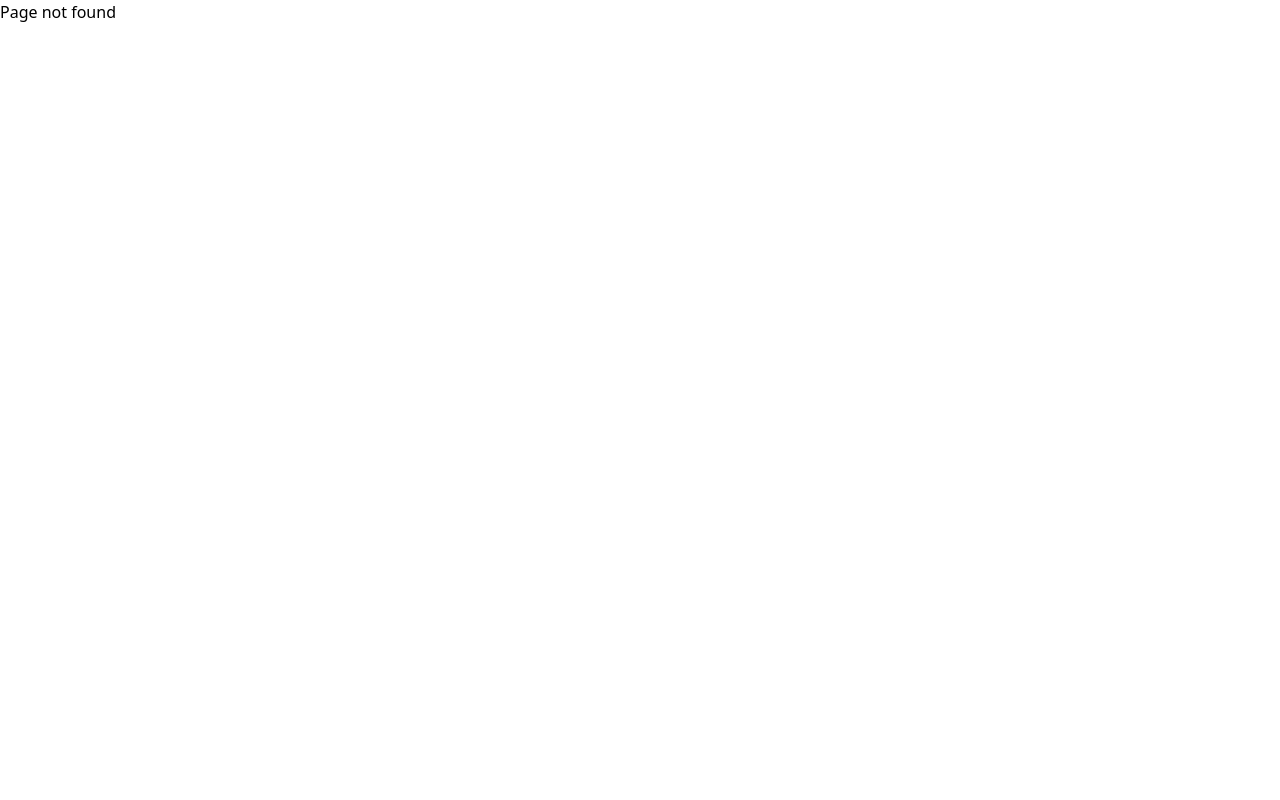
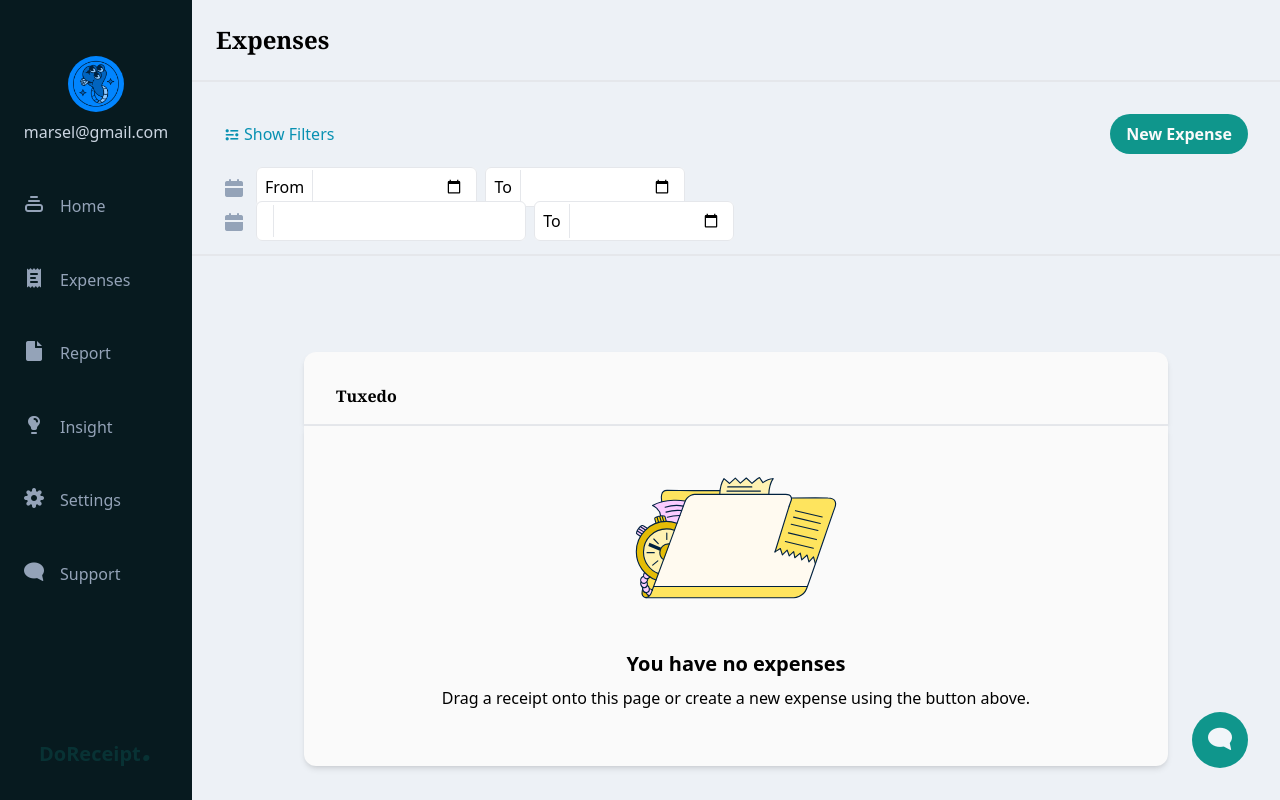
Before and after one commit to MarselDokubo/doreceipt, a React (Vite) app: page /inbox/expenses in a window 1280 px wide. Before the commit this address had no page. Built offline with nearby package versions, Linux system fonts and the light colour scheme; a web font is replaced by a local one.

Commit message:
chore: expenses ui part-one

```diff
--- a/src/App.jsx
+++ b/src/App.jsx
@@ -10,6 +10,7 @@ import { Nav } from './components/nav'
 import {Home } from './pages/home'
 import { AuthProvider } from './context/authContext'
 import { AuthLayout } from './pages/authlayout'
+import { Expenses } from './pages/expenses'
 
 const router = createBrowserRouter(createRoutesFromElements(
   <Route>
@@ -19,6 +20,7 @@ const router = createBrowserRouter(createRoutesFromElements(
       </ Route>
       <Route path='/inbox' element={<InboxLayout />} >
         <Route index element={ <Home />} />
+        <Route path="expenses" element={ <Expenses />} />
       </Route>
       <Route path='/*' element={<h2>Page not found</h2> } />
     </Route>
--- /dev/null
+++ b/src/pages/expenses.jsx
@@ -0,0 +1,75 @@
+import { useState } from "react";
+import { ChatIcon } from "../components/chat-icon";
+import { Button } from "../ui/button";
+
+export function Expenses() {
+    const [isVisible, setIsVisible] = useState(false)
+    function toggleVisibility() {
+        setIsVisible(prev => !prev)
+    }
+    return (
+        <div className="bg-light-400 h-screen">
+            <div className="font-serif font-bold text-xl md:text-2xl px-6 py-4 md:py-6 border-b-2 flex items-center justify-between ">
+                <p>Expenses</p>
+            </div>
+            <div className="border-b-2 p-4">
+            <div className=" p-4 flex items-center justify-between relative">
+                <div className="filter">
+                    <button className="text-cyan-600">
+                        <i className="font-expens expensicons expensicons-inbox mr-1 text-cyan-600 align-[-2px]">&#xE94a;</i>
+                        <span>Show Filters</span>
+                    </button>
+                </div>
+                <div className={`${!isVisible && "hidden"} expense-options bg-light-300 py-2 w-64 rounded-md absolute right-5 top-[60px] pb-6 shadow-sm`}>
+                    <h2 className="mb-4 mx-4 uppercase text-xs font-bold">Expense</h2>
+                    <p className="hover:bg-primary-100 px-4"><i className="font-expens expensicons  mr-1 text-xl text-primary-200 align-[-4px]">&#xE955;</i> Manually Create</p>
+                    <p className="hover:bg-primary-100 px-4 "><i className="font-expens expensicons  mr-1 text-xl text-primary-200 align-[-4px]">&#xE955;</i> Scan Receipt</p>
+                    <p className="hover:bg-primary-100 px-4 "><i className="font-expens expensicons  mr-1 text-xl text-primary-200 align-[-4px]">&#xE955;</i> Create Multiple</p>
+                    <p className="hover:bg-primary-100 px-4 "><i className="font-expens expensicons  mr-1 text-xl text-primary-200 align-[-4px]">&#xE955;</i> Time</p>
+
+                </div>
+                <div className="new-expense">
+                    <Button label="New Expense" className={`py-2 px-4`} onClick={toggleVisibility}/>
+                </div>
+                </div>
+                <FilterOptions />
+            </div>
+            <div className="main mx-auto md:max-w-4xl mt-4 md:mt-24 md:flex-1 px-4 ">
+                <div className="tuxy p-8 bg-light-300 rounded-t-xl border-b-2 pb-4 shadow-md">
+                    <p className="font-serif font-bold text-base">Tuxedo</p>
+                </div>
+                <div className="flex flex-col items-center rounded-b-xl bg-light-300 p-8 shadow-md md:p-14 md:pt-0 pt-0 md:mx-auto ">
+                    <div className="flex-1 w-56">
+                        <img src="/src/assets/img/doreceipt/emptystate__expenses.svg" alt="" width="620" height="565" className="object-cover "/>
+                    </div>
+                    <div className="text-center">
+                        <h2 className="font-bold text-xl mb-2 ">You have no expenses </h2>
+                        <p className="font-normal text-md">Drag a receipt onto this page or create a new expense using the button above.
+                        </p>
+                    </div>
+                </div>
+            </div>
+            <div className="fixed bottom-4 right-4 md:bottom-8 md:right-8">
+                <ChatIcon />
+            </div>
+        </div>
+    )
+}
+
+
+function FilterOptions() {
+    return (
+        <div className="px-4">
+            <div className="date">
+                <i className="font-expens expensicons  mr-1 text-xl text-slate-400 align-[-4px]">&#xE94E;</i>
+                <span className="bg-white p-2 border rounded-md ml-2"><label htmlFor="from-date">From <input type="date" name="from-date" id="from-date"  className="border-l ml-1 pl-2 p-1 text-transparent focus:text-gray-600 focus:outline-none"/></label></span>
+                <span className="bg-white p-2 border rounded-md ml-2"><label htmlFor="from-date">To <input type="date" name="from-date" id="from-date"  className="border-l ml-1 pl-2 p-1 text-transparent focus:text-gray-600 focus:outline-none"/></label></span>
+            </div>
+            <div className="merchant">
+                <i className="font-expens expensicons  mr-1 text-xl text-slate-400 align-[-4px]">&#xE94E;</i>
+                <span className="bg-white p-2 border rounded-md ml-2"><label htmlFor="from-date"> <input type="text" name="from-date" id="from-date"  className="border-l ml-1 pl-2 p-1 focus:text-gray-600 focus:outline-none"/></label></span>
+                <span className="bg-white p-2 border rounded-md ml-2"><label htmlFor="from-date">To <input type="date" name="from-date" id="from-date"  className="border-l ml-1 pl-2 p-1 text-transparent focus:text-gray-600 focus:outline-none"/></label></span>
+            </div>
+        </div>
+    )
+}
--- /dev/null
+++ b/src/ui/button.jsx
@@ -0,0 +1,5 @@
+export function Button({label, className, onClick}) {
+    return (
+        <button className={`bg-primary-200 w-full md:w-max rounded-full text-md text-light-300 font-bold ${className}`} onClick={onClick}>{label || "Button"}</button>
+    )
+}
--- a/tailwind.config.js
+++ b/tailwind.config.js
@@ -26,7 +26,7 @@ export default {
     extend: {
       colors: {
         primary: {
-          "100": "#6DA5C0",
+          "100": "#0F968C33",
           "200": "#0F968C",
           "300": "#072E33",
           "400": "#071a1f",
```
Also changed, not shown: src/assets/img/doreceipt/emptystate__expenses.svg (added), src/index.css (line endings or trailing spaces), 1 other file (tests, documents, lock files or other folders).
